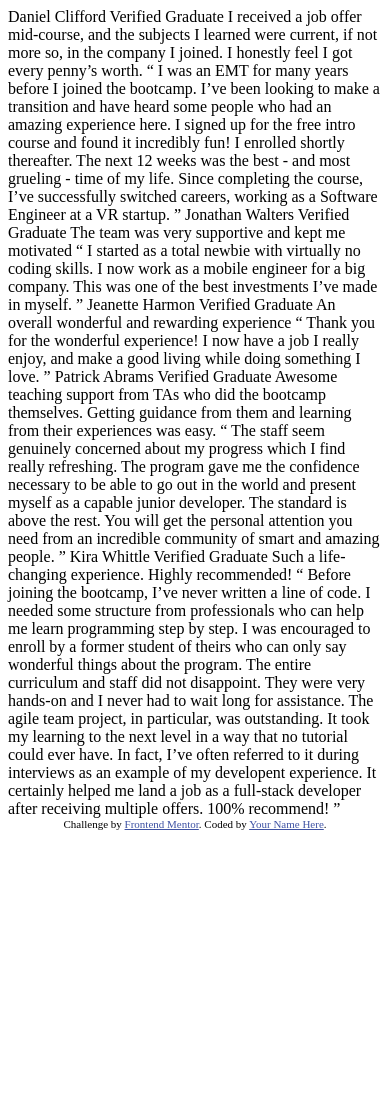
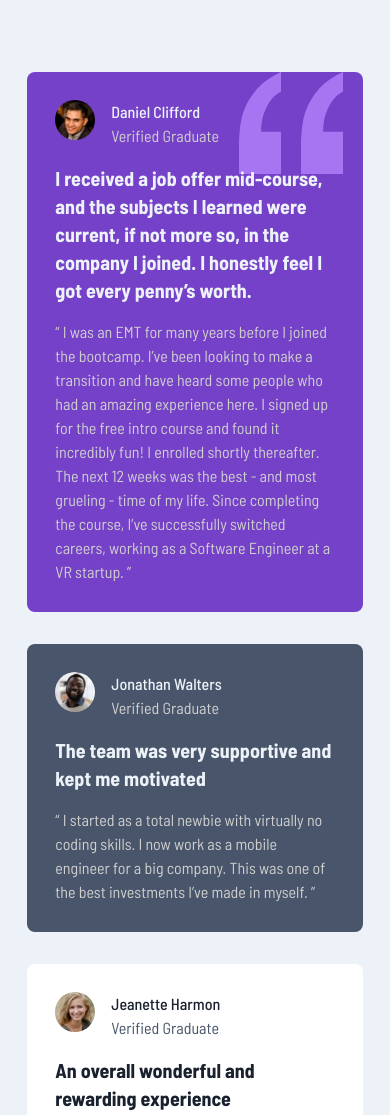
Before and after one commit to Fikerte-T/testimonials-grid-section, a website: page index.html in a window 390 px wide. Shown: the top 1115 px of the page. Before the commit the page ends 844 px from the top, so only its background shows below. Drawn offline with Linux system fonts and the light colour scheme.

Commit message:
Style for mobile

```diff
--- a/index.html
+++ b/index.html
@@ -5,72 +5,93 @@
   <meta name="viewport" content="width=device-width, initial-scale=1.0"> <!-- displays site properly based on user's device -->
 
   <link rel="icon" type="image/png" sizes="32x32" href="./images/favicon-32x32.png">
-
+  <link rel="preconnect" href="https://fonts.googleapis.com">
+  <link rel="preconnect" href="https://fonts.gstatic.com" crossorigin>
+  <link href="https://fonts.googleapis.com/css2?family=Barlow+Semi+Condensed:ital,wght@0,100;0,200;0,300;0,400;0,500;0,600;0,700;0,800;0,900;1,100;1,200;1,300;1,400;1,500;1,600;1,700;1,800;1,900&display=swap" rel="stylesheet">
+  <link rel="stylesheet" href="dist/style.css">
   <title>Frontend Mentor | [Challenge Name Here]</title>
 
-  <!-- Feel free to remove these styles or customise in your own stylesheet 👍 -->
-  <style>
-    .attribution { font-size: 11px; text-align: center; }
-    .attribution a { color: hsl(228, 45%, 44%); }
-  </style>
 </head>
 <body>
-  Daniel Clifford
-  Verified Graduate
-
-  I received a job offer mid-course, and the subjects I learned were current, if not more so,
+  <main class="font-sans py-14 bg-lightgrayishblue min-h-svh min-w-full flex flex-col items-center">
+    <div class="card bg-moderateviolet">
+      <img class="absolute top-0 right-5" src="images/bg-pattern-quotation.svg" alt="">
+      <div class="flex relative z-10">
+        <img class="profile-img" src="images/image-daniel.jpg" alt="">
+        <div>
+          <p class="text-lightgrayishblue font-medium">Daniel Clifford</p>
+          <p class="text-lightgray">Verified Graduate</p>
+        </div>
+      </div>
+      <h2 class="text-lightgrayishblue z-10 relative"> I received a job offer mid-course, and the subjects I learned were current, if not more so,
         in the company I joined. I honestly feel I got every penny’s worth.
-
+      </h2>
+      <p class="text-lightgray">
       “ I was an EMT for many years before I joined the bootcamp. I’ve been looking to make a
       transition and have heard some people who had an amazing experience here. I signed up
       for the free intro course and found it incredibly fun! I enrolled shortly thereafter.
       The next 12 weeks was the best - and most grueling - time of my life. Since completing
       the course, I’ve successfully switched careers, working as a Software Engineer at a VR startup. ”
-
-  Jonathan Walters
-  Verified Graduate
-
-  The team was very supportive and kept me motivated
-
-  “ I started as a total newbie with virtually no coding skills. I now work as a mobile engineer
-  for a big company. This was one of the best investments I’ve made in myself. ”
-
-  Jeanette Harmon
-  Verified Graduate
-
-  An overall wonderful and rewarding experience
-
-  “ Thank you for the wonderful experience! I now have a job I really enjoy, and make a good living
-  while doing something I love. ”
-
-  Patrick Abrams
-  Verified Graduate
-
-  Awesome teaching support from TAs who did the bootcamp themselves. Getting guidance from them and
-  learning from their experiences was easy.
-
-  “ The staff seem genuinely concerned about my progress which I find really refreshing. The program
+      </p>
+    </div>
+    <div class="card bg-verydarkgrayishblue">
+     <div class="flex">
+      <img class="profile-img" src="images/image-jonathan.jpg" alt="">
+     <div>
+      <p class="text-lightgrayishblue font-medium">Jonathan Walters</p>
+      <p class="text-lightgray">Verified Graduate</p>
+     </div>
+     </div>
+      <h2 class="text-lightgrayishblue">The team was very supportive and kept me motivated</h2>
+      <p class="text-lightgray">“ I started as a total newbie with virtually no coding skills. I now work as a mobile engineer
+      for a big company. This was one of the best investments I’ve made in myself. ”</p>
+    </div>
+    <div class="card bg-White">
+     <div class="flex">
+      <img class="profile-img" src="images/image-jeanette.jpg" alt="">
+      <div>
+        <p class="text-verydarkblackishblue font-medium">Jeanette Harmon</p>
+        <p class="text-verydarkgrayishblue">Verified Graduate</p>
+      </div>
+     </div>
+      <h2 class="text-verydarkblackishblue">An overall wonderful and rewarding experience</h2>
+      <p class="text-verydarkgrayishblue">“ Thank you for the wonderful experience! I now have a job I really enjoy, and make a good living
+      while doing something I love. ”</p>
+    </div>
+    <div class="card bg-verydarkblackishblue">
+      <div class="flex">
+        <img class="profile-img" src="images/image-patrick.jpg" alt="">
+        <div>
+          <p class="text-lightgrayishblue font-medium">Patrick Abrams</p>
+          <p class="text-lightgray">Verified Graduate</p>
+        </div>
+      </div>
+      <h2 class="text-lightgrayishblue">Awesome teaching support from TAs who did the bootcamp themselves. Getting guidance from them and
+      learning from their experiences was easy.</h2>
+      <p class="text-lightgray">“ The staff seem genuinely concerned about my progress which I find really refreshing. The program
       gave me the confidence necessary to be able to go out in the world and present myself as a capable
       junior developer. The standard is above the rest. You will get the personal attention you need from
-  an incredible community of smart and amazing people. ”
-
-  Kira Whittle
-  Verified Graduate
-
-  Such a life-changing experience. Highly recommended!
-
-  “ Before joining the bootcamp, I’ve never written a line of code. I needed some structure from
+      an incredible community of smart and amazing people. ”</p>
+    </div>
+    <div class="card bg-White">
+     <div class="flex">
+        <img class="profile-img" src="images/image-kira.jpg" alt="">
+        <div>
+          <p class="text-verydarkblackishblue font-medium">Kira Whittle</p>
+          <p class="text-verydarkgrayishblue">Verified Graduate</p>
+        </div>
+     </div>
+      <h2 class="text-verydarkblackishblue">Such a life-changing experience. Highly recommended!</h2>
+      <p class="text-verydarkgrayishblue">“ Before joining the bootcamp, I’ve never written a line of code. I needed some structure from
       professionals who can help me learn programming step by step. I was encouraged to enroll by a former
       student of theirs who can only say wonderful things about the program. The entire curriculum and staff
       did not disappoint. They were very hands-on and I never had to wait long for assistance. The agile team
       project, in particular, was outstanding. It took my learning to the next level in a way that no tutorial
       could ever have. In fact, I’ve often referred to it during interviews as an example of my developent
       experience. It certainly helped me land a job as a full-stack developer after receiving multiple offers.
-  100% recommend! ”
+      100% recommend! ”</p>
+    </div>
+  </main>
 
-  <div class="attribution">
-    Challenge by <a href="https://www.frontendmentor.io?ref=challenge" target="_blank">Frontend Mentor</a>.
-    Coded by <a href="#">Your Name Here</a>.
-  </div>
 </body>
 </html>
--- /dev/null
+++ b/style.css
@@ -0,0 +1,30 @@
+@tailwind base;
+@tailwind components;
+@tailwind utilities;
+
+@layer components {
+    .card {
+        padding: 1.75rem;
+        margin: 1rem 0;
+        border-radius: 0.5rem;
+        max-width: 24rem;
+        width: 86%;
+        position: relative;
+    }
+
+    .profile-img {
+        width: 2.5rem;
+        height: 2.5rem;
+        margin-right: 1rem;
+        border-radius: 9999px;
+    }
+
+    h2 {
+        line-height: 1.75rem;
+        font-weight: 700;
+        font-size: 1.25rem;
+        line-height: 1.75rem;
+        margin-top: 1rem;
+        margin-bottom: 1rem;
+    }
+}
--- /dev/null
+++ b/tailwind.config.js
@@ -0,0 +1,20 @@
+/** @type {import('tailwindcss').Config} */
+module.exports = {
+  content: ["./*.{html,js}"],
+  theme: {
+    extend: {
+      colors: {
+        moderateviolet: "hsl(263, 55%, 52%)",
+        verydarkgrayishblue: "hsl(217, 19%, 35%)",
+        verydarkblackishblue: "hsl(219, 29%, 14%)",
+        White: "hsl(0, 0%, 100%)",
+        lightgray: "hsl(0, 0%, 81%)",
+        lightgrayishblue: "hsl(210, 46%, 95%)"
+      },
+      fontFamily: {
+        sans: ["Barlow Semi Condensed", "sans-serif"],
+      }
+    },
+  },
+  plugins: [],
+}
```
Also changed, not shown: package.json (added, +24 -0 lines), dist/style.css (added), images/favicon-32x32.png (deleted), 2 other files. Lines whose indentation alone changed are shown as unchanged.
